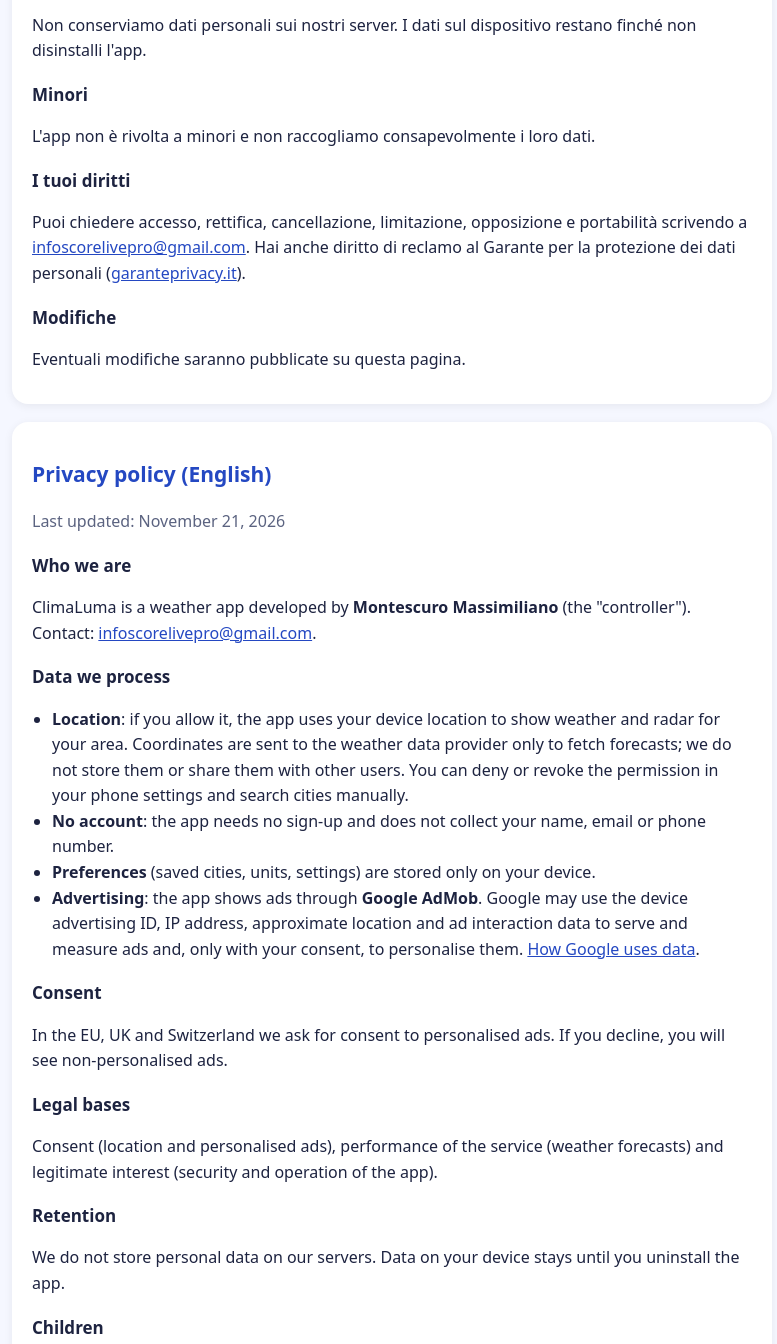
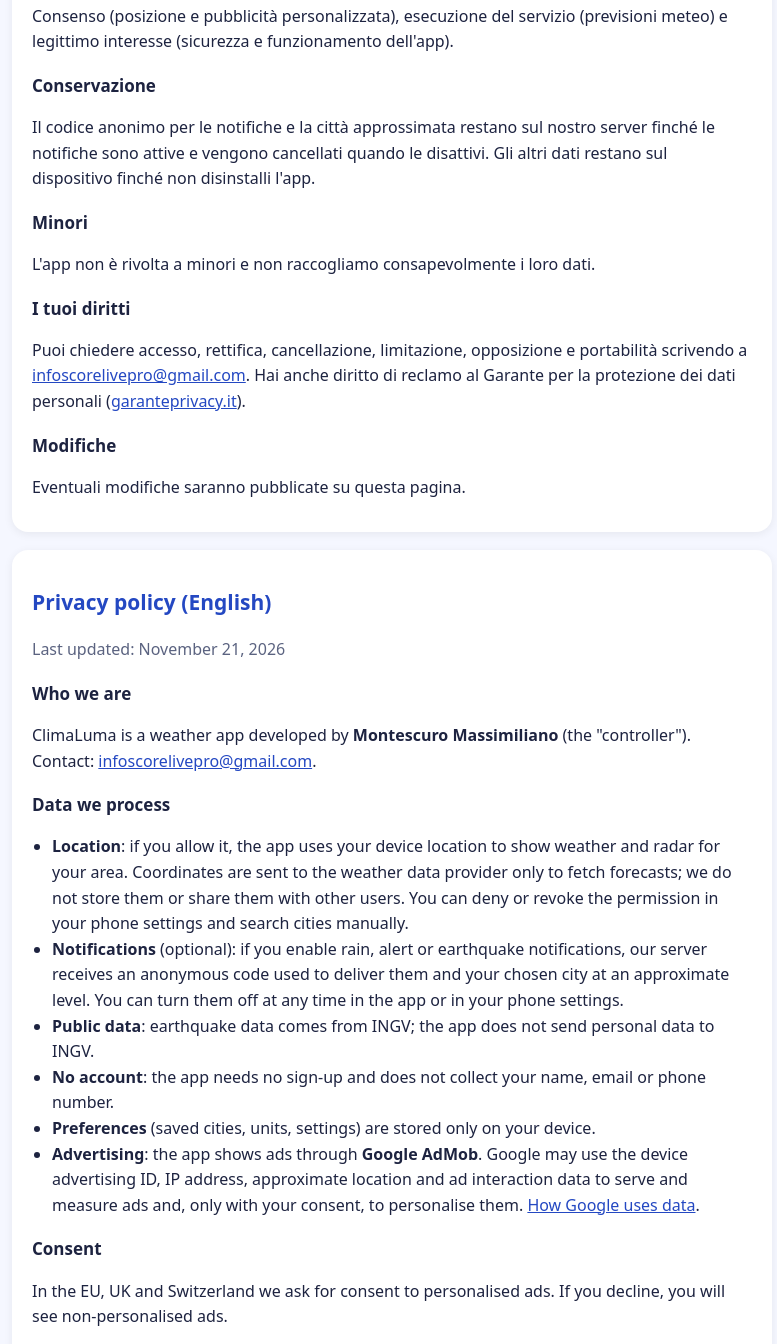
Before and after one commit to infoscorelivepro-cmd/blockgems-privacy, a plain HTML site: page climaluma/index.html in a window 1280 px wide. Shown: the part 982-2326 px from the top of the page, without its empty margins (248-1025 px from the left). Drawn offline with Linux system fonts and the light colour scheme.

Commit message:
ClimaLuma privacy: describe notifications and INGV data
Co-Authored-By: Claude Opus 5.5 <noreply@anthropic.com>
Claude-Session: https://claude.ai/code/session_01HHyLzC1eGMKkndByKjnHEc

```diff
--- a/climaluma/index.html
+++ b/climaluma/index.html
@@ -39,6 +39,8 @@
     <h3>Quali dati trattiamo</h3>
     <ul>
       <li><b>Posizione</b>: se lo autorizzi, l'app usa la posizione del dispositivo per mostrarti meteo e radar della tua zona. Le coordinate vengono inviate al fornitore dei dati meteo solo per ottenere le previsioni e non vengono conservate da noi né condivise con altri utenti. Puoi negare o revocare il permesso dalle impostazioni del telefono e cercare le città a mano.</li>
+      <li><b>Notifiche</b> (facoltative): se attivi gli avvisi per pioggia, allerte o terremoti, il nostro server riceve un codice anonimo per l'invio delle notifiche e la città scelta in modo approssimato. Puoi disattivarle in qualsiasi momento dall'app o dalle impostazioni del telefono.</li>
+      <li><b>Dati pubblici</b>: i dati sui terremoti provengono da INGV; l'app non invia a INGV dati personali.</li>
       <li><b>Nessun account</b>: l'app non richiede registrazione e non raccoglie nome, email o numero di telefono.</li>
       <li><b>Preferenze</b> (città salvate, unità di misura, impostazioni): restano solo sul tuo dispositivo.</li>
       <li><b>Pubblicità</b>: l'app mostra annunci tramite <b>Google AdMob</b>. Google può usare l'identificativo pubblicitario del dispositivo, l'indirizzo IP, la posizione approssimativa e dati sull'interazione con gli annunci per mostrarli, misurarli e, solo con il tuo consenso, personalizzarli. <a href="https://policies.google.com/technologies/partner-sites">Come Google usa i dati</a>.</li>
@@ -48,7 +50,7 @@
     <h3>Basi giuridiche</h3>
     <p>Consenso (posizione e pubblicità personalizzata), esecuzione del servizio (previsioni meteo) e legittimo interesse (sicurezza e funzionamento dell'app).</p>
     <h3>Conservazione</h3>
-    <p>Non conserviamo dati personali sui nostri server. I dati sul dispositivo restano finché non disinstalli l'app.</p>
+    <p>Il codice anonimo per le notifiche e la città approssimata restano sul nostro server finché le notifiche sono attive e vengono cancellati quando le disattivi. Gli altri dati restano sul dispositivo finché non disinstalli l'app.</p>
     <h3>Minori</h3>
     <p>L'app non è rivolta a minori e non raccogliamo consapevolmente i loro dati.</p>
     <h3>I tuoi diritti</h3>
@@ -65,6 +67,8 @@
     <h3>Data we process</h3>
     <ul>
       <li><b>Location</b>: if you allow it, the app uses your device location to show weather and radar for your area. Coordinates are sent to the weather data provider only to fetch forecasts; we do not store them or share them with other users. You can deny or revoke the permission in your phone settings and search cities manually.</li>
+      <li><b>Notifications</b> (optional): if you enable rain, alert or earthquake notifications, our server receives an anonymous code used to deliver them and your chosen city at an approximate level. You can turn them off at any time in the app or in your phone settings.</li>
+      <li><b>Public data</b>: earthquake data comes from INGV; the app does not send personal data to INGV.</li>
       <li><b>No account</b>: the app needs no sign-up and does not collect your name, email or phone number.</li>
       <li><b>Preferences</b> (saved cities, units, settings) are stored only on your device.</li>
       <li><b>Advertising</b>: the app shows ads through <b>Google AdMob</b>. Google may use the device advertising ID, IP address, approximate location and ad interaction data to serve and measure ads and, only with your consent, to personalise them. <a href="https://policies.google.com/technologies/partner-sites">How Google uses data</a>.</li>
@@ -74,7 +78,7 @@
     <h3>Legal bases</h3>
     <p>Consent (location and personalised ads), performance of the service (weather forecasts) and legitimate interest (security and operation of the app).</p>
     <h3>Retention</h3>
-    <p>We do not store personal data on our servers. Data on your device stays until you uninstall the app.</p>
+    <p>The anonymous notification code and approximate city are kept on our server while notifications are enabled and deleted when you turn them off. Other data stays on your device until you uninstall the app.</p>
     <h3>Children</h3>
     <p>The app is not directed to minors and we do not knowingly collect their data.</p>
     <h3>Your rights</h3>
```
